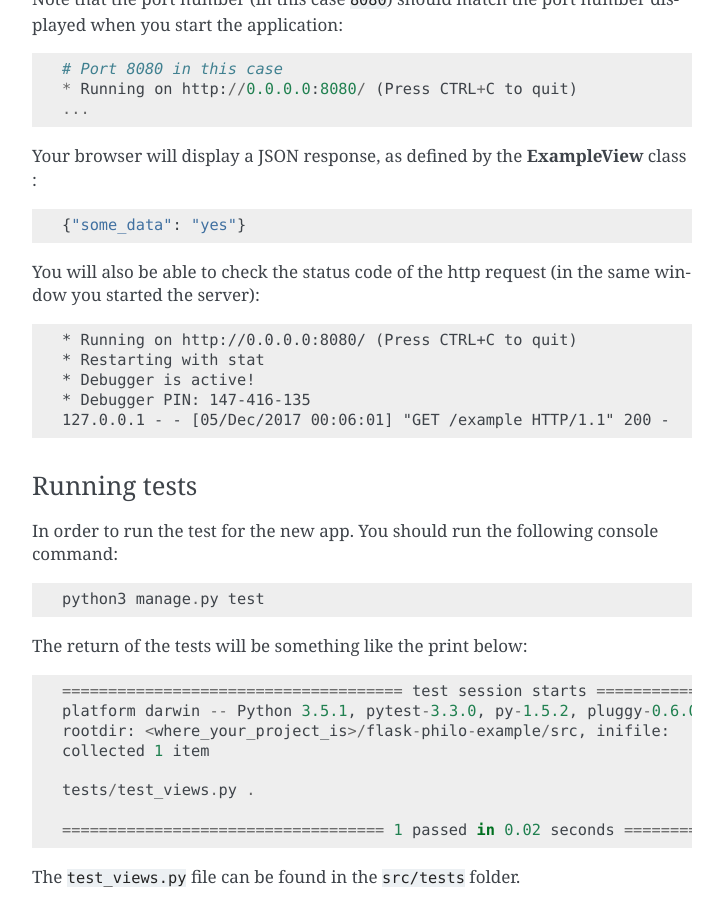
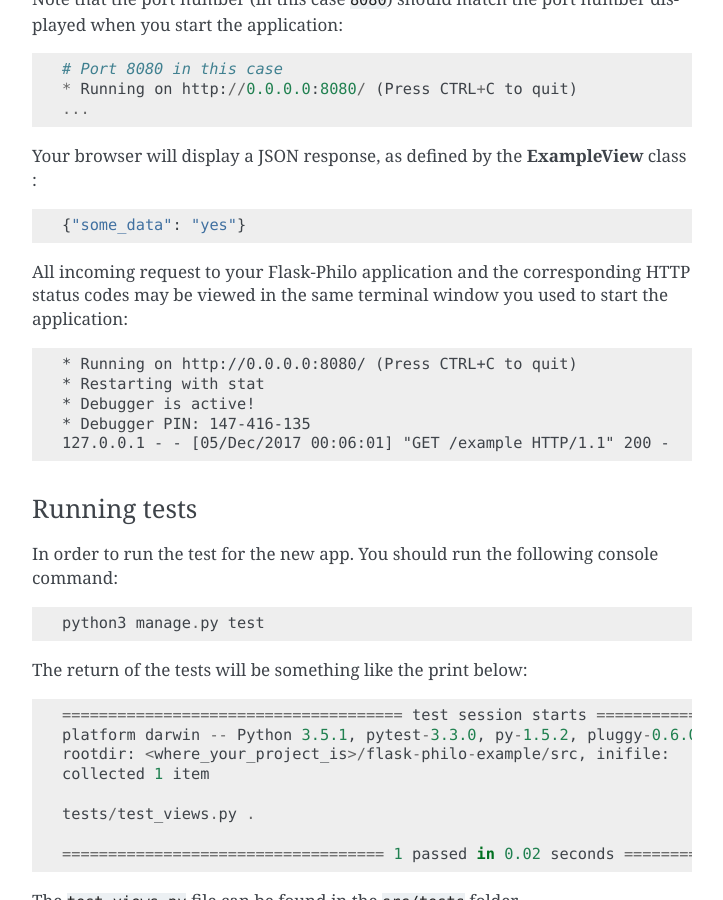
Before and after one commit to fenderdigital/flask-philo, a Sphinx documentation site: the page built from documentation/source/introduction.rst, in a window 1280 px wide and 900 px high, scrolled down 3405 px. Shown: the whole window, without its empty margins (388-1111 px from the left). Built offline with Sphinx 7.4.7, drawn with Linux system fonts in a browser that asks for light colours; pages that are not in the unit, such as notebooks, are missing from menus.

Commit message:
Intro docs

```diff
--- a/documentation/source/introduction.rst
+++ b/documentation/source/introduction.rst
@@ -137,7 +137,7 @@
         ('/example', ExampleView, 'example_route'),
     )
 
-The defined route ``/example`` is mapped to the View class ``ExampleView``, which is defined in `src/app/views/example_views.py``. All View classes should be defined in the ``src/app/views`` directory. Below you can find the content of the example View file:
+The defined route ``/example`` is mapped to the View class **ExampleView**, which is defined in `src/app/views/example_views.py``. All View classes should be defined in the ``src/app/views`` directory. Below you can find the content of the example View file:
 
 ::
 
@@ -178,7 +178,8 @@
 
     {"some_data": "yes"}
 
-You will also be able to check the status code of the http request (in the same window you started the server):
+
+All incoming request to your Flask-Philo application and the corresponding HTTP status codes may be viewed in the same terminal window you used to start the application:
 
 ::
 
```
